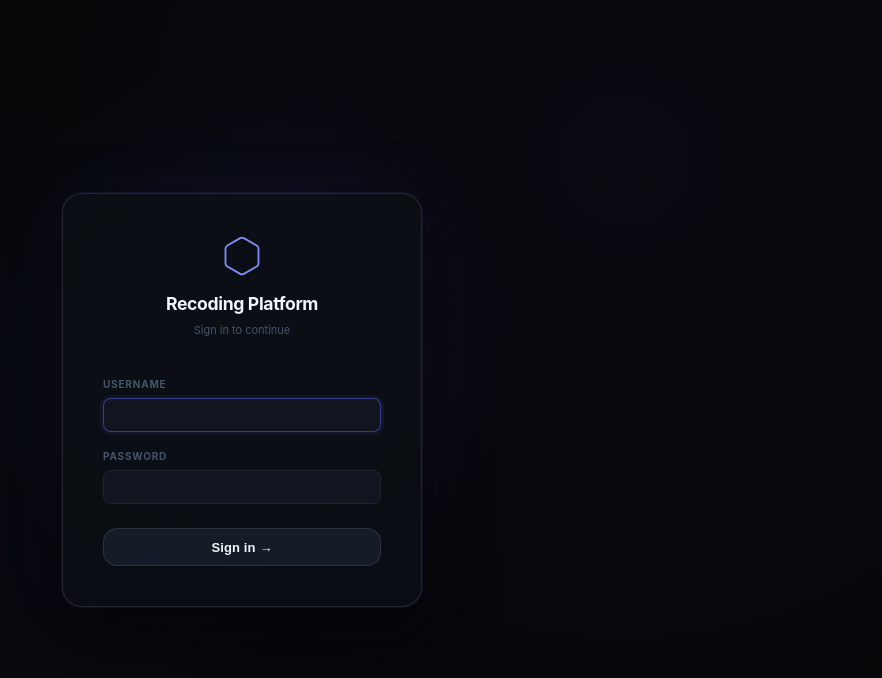
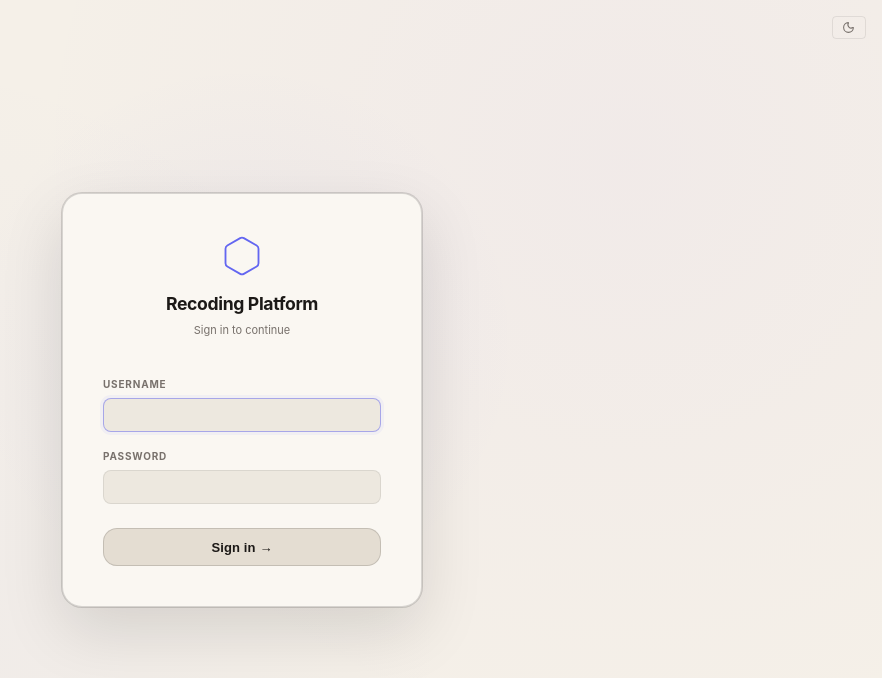
Before and after one commit to jvcByte/recoding, a Next.js app: page /login in a window 1280 px wide. Shown: the top 678 px of the page, without its empty margins (398-1280 px from the left). Built offline with nearby package versions, Linux system fonts and the light colour scheme.

Commit message:
Add light/dark theming with system default, ThemeToggle on login and navbar

```diff
--- a/app/components/Navbar.tsx
+++ b/app/components/Navbar.tsx
@@ -1,5 +1,6 @@
 import Link from 'next/link';
 import LogoutButton from './LogoutButton';
+import ThemeToggle from './ThemeToggle';
 import { GraduationCap, User, Hexagon } from 'lucide-react';
 
 interface NavLink { href: string; label: string; }
@@ -43,6 +44,7 @@ export default function Navbar({ username, role, links }: Props) {
                 {username}
               </span>
             )}
+            <ThemeToggle />
             <LogoutButton />
           </div>
         </div>
--- /dev/null
+++ b/app/components/ThemeToggle.tsx
@@ -0,0 +1,35 @@
+'use client';
+
+import { useEffect, useState } from 'react';
+import { Sun, Moon } from 'lucide-react';
+
+export default function ThemeToggle() {
+  const [theme, setTheme] = useState<'dark' | 'light'>('dark');
+
+  useEffect(() => {
+    const saved = localStorage.getItem('theme') as 'dark' | 'light' | null;
+    // Default to system preference if no saved choice
+    const system = window.matchMedia('(prefers-color-scheme: light)').matches ? 'light' : 'dark';
+    const initial = saved ?? system;
+    setTheme(initial);
+    document.documentElement.setAttribute('data-theme', initial);
+  }, []);
+
+  function toggle() {
+    const next = theme === 'dark' ? 'light' : 'dark';
+    setTheme(next);
+    document.documentElement.setAttribute('data-theme', next);
+    localStorage.setItem('theme', next);
+  }
+
+  return (
+    <button
+      onClick={toggle}
+      className="btn btn-ghost btn-sm"
+      title={theme === 'dark' ? 'Switch to light mode' : 'Switch to dark mode'}
+      aria-label="Toggle theme"
+    >
+      {theme === 'dark' ? <Sun size={13} /> : <Moon size={13} />}
+    </button>
+  );
+}
--- a/app/globals.css
+++ b/app/globals.css
@@ -5,7 +5,6 @@
   --bg2:      #0c0f14;
   --bg3:      #111520;
   --bg4:      #161b28;
-  --bg5:      #ababab;
   --border:   rgba(255,255,255,0.06);
   --border2:  rgba(255,255,255,0.1);
   --accent:   #6366f1;
@@ -23,6 +22,28 @@
   --radius:   8px;
   --radius-sm:4px;
   --radius-lg:14px;
+}
+
+/* ── Light (cream) theme ── */
+[data-theme="light"] {
+  --bg:       #f5f0e8;
+  --bg2:      #faf7f2;
+  --bg3:      #ede8df;
+  --bg4:      #e4ddd2;
+  --border:   rgba(0,0,0,0.08);
+  --border2:  rgba(0,0,0,0.14);
+  --accent:   #4f46e5;
+  --accent2:  #6366f1;
+  --accent3:  #4338ca;
+  --glow:     rgba(99,102,241,0.15);
+  --glow2:    rgba(99,102,241,0.06);
+  --green:    #059669;
+  --red:      #dc2626;
+  --orange:   #d97706;
+  --text:     #1c1917;
+  --text2:    #44403c;
+  --text3:    #78716c;
+  --text4:    #a8a29e;
 }
 
 html { height: 100%; }
@@ -73,6 +94,9 @@ a:hover { color: var(--text); }
   backdrop-filter: blur(20px) saturate(180%);
   -webkit-backdrop-filter: blur(20px) saturate(180%);
   border-bottom: 1px solid var(--border);
+}
+[data-theme="light"] .navbar {
+  background: rgba(245,240,232,0.9);
 }
 .navbar-inner {
   display: flex;
@@ -456,6 +480,13 @@ tbody tr:hover td { color: var(--text); }
     0 24px 64px rgba(0,0,0,0.6),
     0 0 80px rgba(99,102,241,0.06);
 }
+[data-theme="light"] .login-card {
+  background: var(--bg2);
+  box-shadow: 0 0 0 1px var(--border2), 0 24px 64px rgba(0,0,0,0.12);
+}
+[data-theme="light"] .login-page::before {
+  background: radial-gradient(ellipse, rgba(99,102,241,0.06) 0%, transparent 65%);
+}
 .login-logo { text-align: center; margin-bottom: 2.25rem; }
 .login-logo-icon { display: flex; justify-content: center; margin-bottom: 0.75rem; }
 .login-logo-title {
--- a/app/layout.tsx
+++ b/app/layout.tsx
@@ -14,10 +14,20 @@ export const metadata: Metadata = {
 export default function RootLayout({ children }: { children: React.ReactNode }) {
   return (
     <html lang="en">
+      <head>
+        {/* Prevent flash of wrong theme */}
+        <script dangerouslySetInnerHTML={{ __html: `
+          (function(){
+            var saved = localStorage.getItem('theme');
+            var system = window.matchMedia('(prefers-color-scheme: light)').matches ? 'light' : 'dark';
+            document.documentElement.setAttribute('data-theme', saved || system);
+          })();
+        `}} />
+      </head>
       <body>
         {children}
         <Toaster
-          theme="dark"
+          theme="system"
           position="bottom-right"
           toastOptions={{
             style: {
--- a/app/login/page.tsx
+++ b/app/login/page.tsx
@@ -3,6 +3,7 @@
 import { useState, Suspense } from 'react';
 import { signIn } from 'next-auth/react';
 import { useSearchParams } from 'next/navigation';
+import ThemeToggle from '@/app/components/ThemeToggle';
 
 import { Hexagon } from 'lucide-react';
 import { toast } from 'sonner';
@@ -48,6 +49,9 @@ function LoginForm() {  const searchParams = useSearchParams();
 
   return (
     <div className="login-page">
+      <div style={{ position: 'absolute', top: '1rem', right: '1rem', zIndex: 10 }}>
+        <ThemeToggle />
+      </div>
       <div className="login-card">
         <div className="login-logo">
           <div className="login-logo-icon" style={{ marginBottom: '0.75rem' }}>
```
